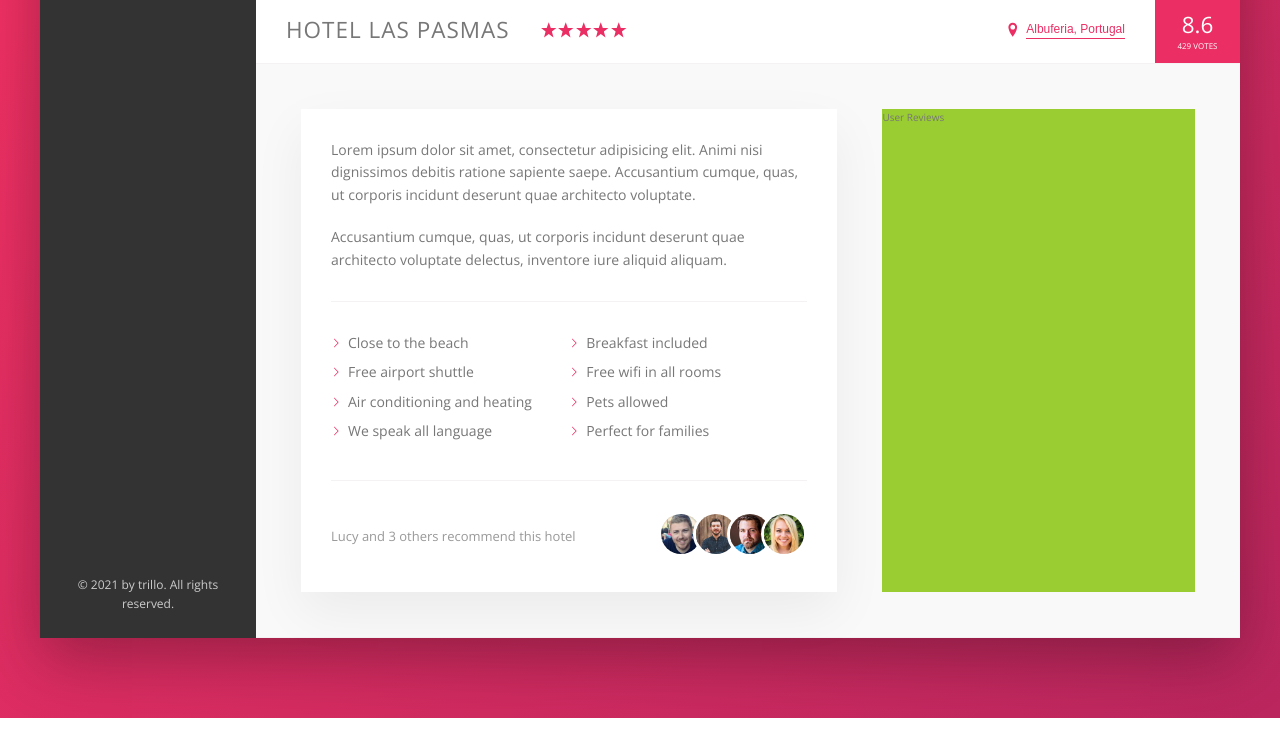
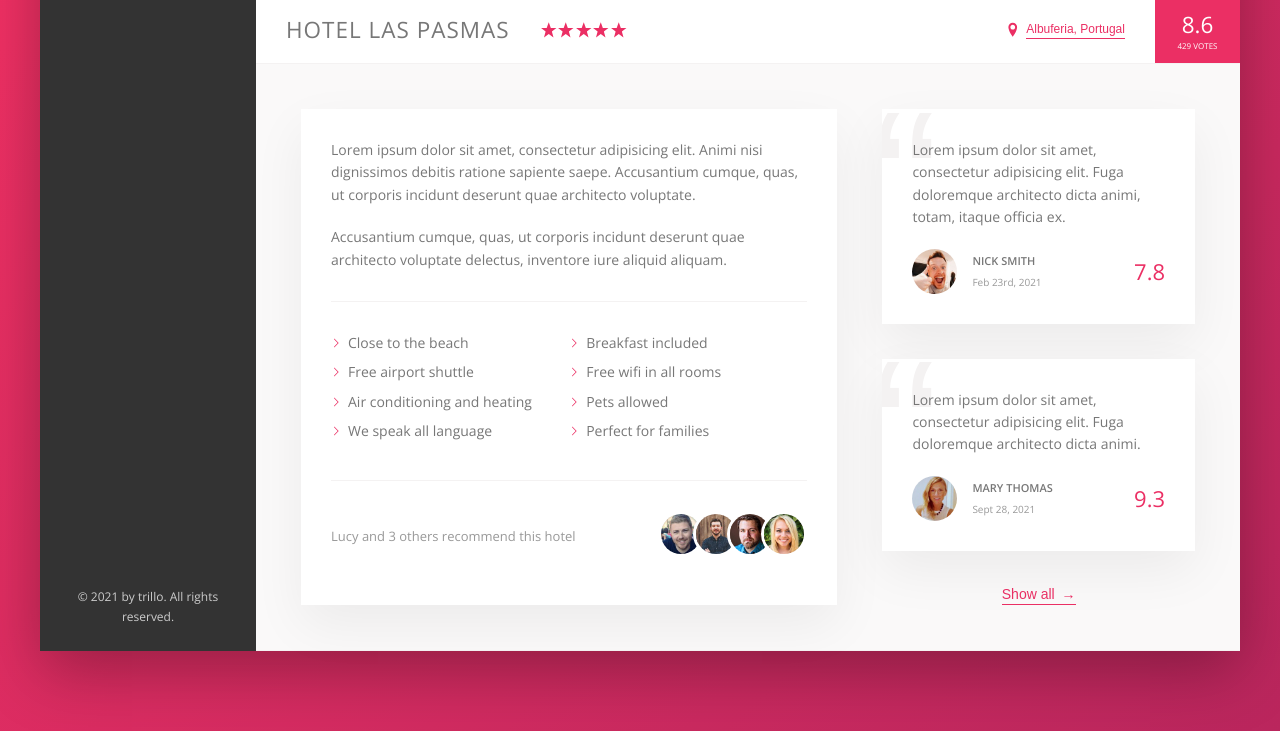
Before and after one commit to SwastikSonkusare/Trillo, a website: page index.html in a window 1280 px wide. Shown: the part 538-1269 px from the top of the page. Drawn offline with nearby package versions, Linux system fonts and the light colour scheme.

Commit message:
added: reviews section

```diff
--- a/index.html
+++ b/index.html
@@ -176,15 +176,74 @@
                 </p>
 
                 <div class="recommend__friends">
-                      <img src="img/user-3.jpg" alt="User 3" class="recommend__photo">
-                      <img src="img/user-4.jpg" alt="User 4" class="recommend__photo">
-                      <img src="img/user-5.jpg" alt="User 5" class="recommend__photo">
-                      <img src="img/user-6.jpg" alt="User 6" class="recommend__photo">
+                  <img
+                    src="img/user-3.jpg"
+                    alt="User 3"
+                    class="recommend__photo"
+                  />
+                  <img
+                    src="img/user-4.jpg"
+                    alt="User 4"
+                    class="recommend__photo"
+                  />
+                  <img
+                    src="img/user-5.jpg"
+                    alt="User 5"
+                    class="recommend__photo"
+                  />
+                  <img
+                    src="img/user-6.jpg"
+                    alt="User 6"
+                    class="recommend__photo"
+                  />
                 </div>
               </div>
             </div>
 
-            <div class="user-reviews">User Reviews</div>
+            <div class="user-reviews">
+              <figure class="review">
+                <blockqoute class="review__text">
+                  Lorem ipsum dolor sit amet, consectetur adipisicing elit. Fuga
+                  doloremque architecto dicta animi, totam, itaque officia ex.
+                </blockqoute>
+                <figcaption class="review__user">
+                  <img
+                    src="img/user-1.jpg"
+                    alt="User 1"
+                    class="review__photo"
+                  />
+                  <div class="review__user-box">
+                    <p class="review__user-name">Nick Smith</p>
+                    <p class="review__user-date">Feb 23rd, 2021</p>
+                  </div>
+                  <div class="review__rating">7.8</div>
+                </figcaption>
+              </figure>
+
+              <figure class="review">
+                <blockqoute class="review__text">
+                  Lorem ipsum dolor sit amet, consectetur adipisicing elit. Fuga
+                  doloremque architecto dicta animi.
+                </blockqoute>
+                <figcaption class="review__user">
+                  <img
+                    src="img/user-2.jpg"
+                    alt="User 1"
+                    class="review__photo"
+                  />
+                  <div class="review__user-box">
+                    <p class="review__user-name">Mary Thomas</p>
+                    <p class="review__user-date">Sept 28, 2021</p>
+                  </div>
+                  <div class="review__rating">9.3</div>
+                </figcaption>
+              </figure>
+
+              <button class="btn-inline">
+                  Show all <span>&rarr;</span>
+              </button>
+
+            </div>
           </div>
         </main>
       </div>
--- a/sass/_components.scss
+++ b/sass/_components.scss
@@ -279,8 +279,17 @@
     cursor: pointer;
     transition: all .2s;
 
+    & span {
+        margin-left: 3px;
+        transition: margin-left .2s;
+    }
+
     &:hover {
         color: var(--color-grey-dark-1);
+
+        span {
+            margin-left: 8px;
+        }
     }
 
     &:focus {
@@ -360,9 +369,6 @@
         margin-right: auto;
     }
 
-    &__friends {
-
-    }
 
     &__photo {
         box-sizing: content-box;
@@ -376,3 +382,73 @@
         }
     }
 }
+
+
+
+// Reviews
+
+.review {
+    background-color: #fff;
+    box-shadow: var(--shadow-light);
+    padding: 3rem;
+    margin-bottom: 3.5rem;
+    position: relative;
+    overflow: hidden;
+
+
+    &__text {
+        position: relative;
+        z-index: 10;
+    }
+
+    &__user {
+        display: flex;
+        justify-content: center;
+        align-items: center;
+        margin-top: 2rem;
+    }
+
+
+    &__photo {
+        height: 4.5rem;
+        width: 4.5rem;
+        border-radius: 50%;
+        margin-right: 1.5rem;
+    }
+
+    &__user-box {
+        margin-right: auto;
+    }
+
+
+    &__user-name {
+        margin-bottom: .4rem;
+        font-size: 1.1rem;
+        font-weight: 600;
+        text-transform: uppercase;
+    }
+
+    &__user-date {
+        font-size: 1rem;
+        color: var(--color-grey-dark-3);
+    }
+
+
+    &__rating {
+        color: var(--color-primary);
+        font-size: 2.2rem;
+        font-weight: 300;
+    }
+
+    &::before {
+        content: "\201C";
+        position: absolute;
+        top: -2.75rem;
+        left: -1rem;
+        font-size: 20rem;
+        color: var(--color-grey-light-2);
+        font-family: sans-serif;
+        line-height: 1;
+        z-index: 1;
+    }
+}
--- a/sass/_layout.scss
+++ b/sass/_layout.scss
@@ -39,6 +39,7 @@
 
 
 .detail {
+    font-size: 1.4rem;
     display: flex;
     padding: 4.5rem;
     background-color: var(--color-grey-light-1);
@@ -46,7 +47,6 @@
 }
 
 .description {
-    font-size: 1.4rem;
     background-color: #fff;
     box-shadow: var(--shadow-light);
     padding: 3rem;
@@ -57,6 +57,9 @@
 }
 
 .user-reviews {
-    background-color: yellowgreen;
     flex: 1;
+
+    display: flex;
+    flex-direction: column;
+    align-items: center;
 }
```
Also changed, not shown: css/style.css. Lines whose indentation alone changed are shown as unchanged.
